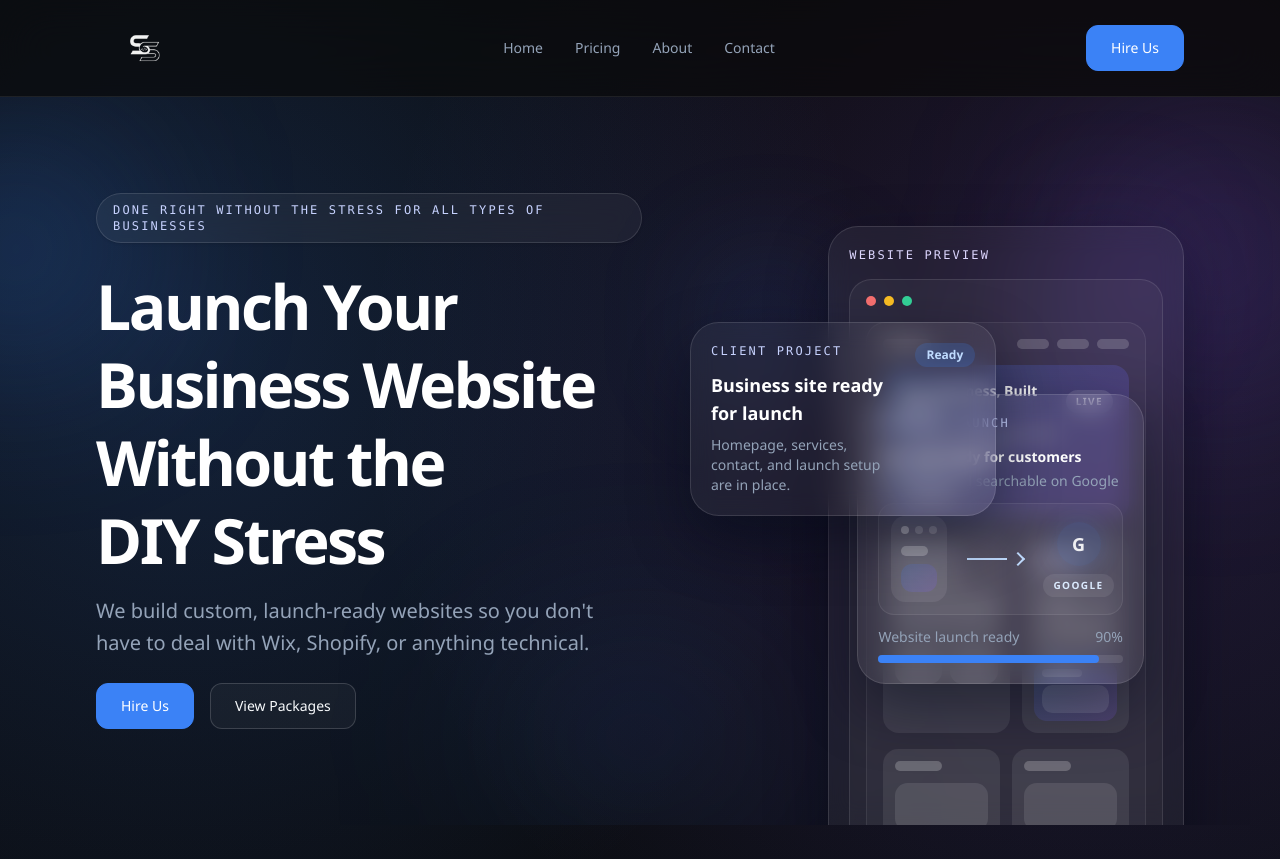
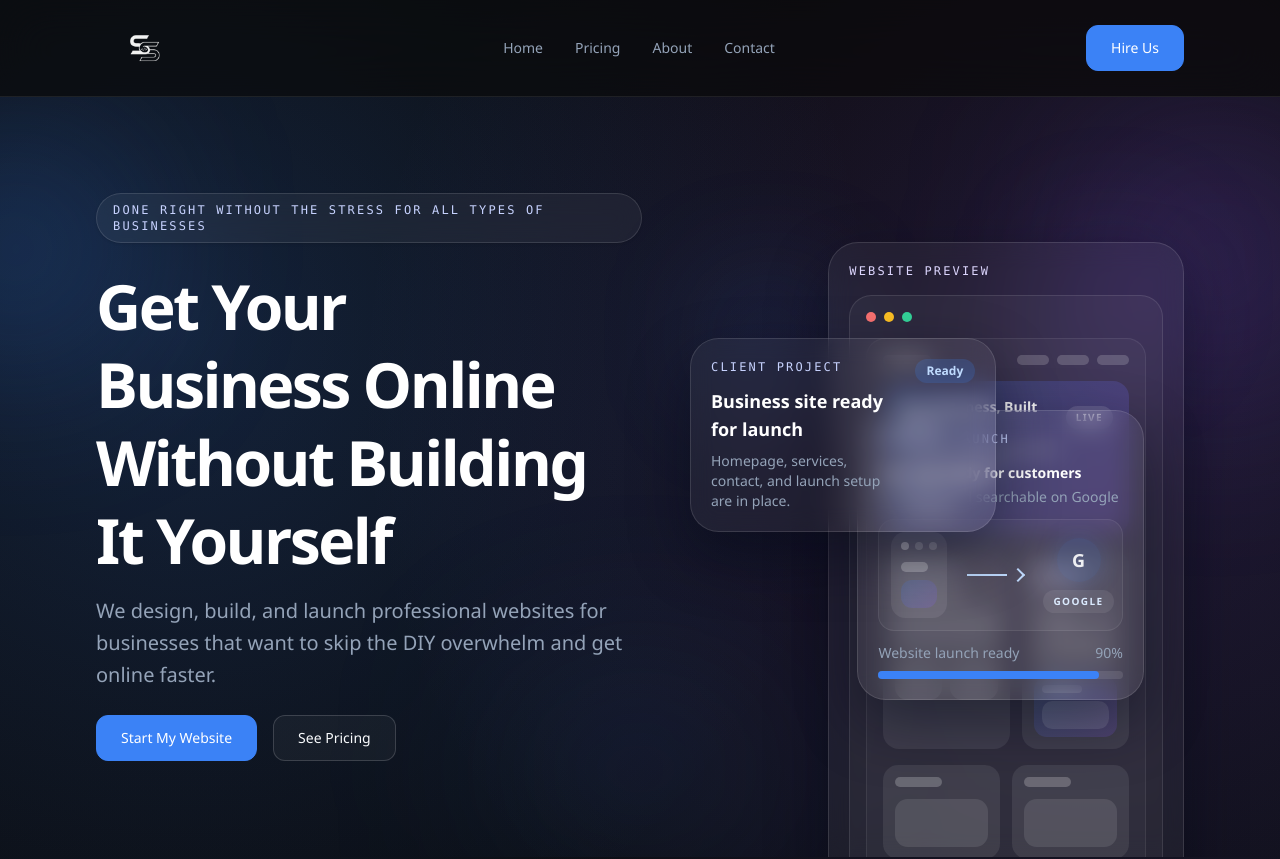
Before and after one commit to MySaaS1023/SS, a Next.js app: page / in a window 1280 px wide. Shown: the top 859 px of the page. Built offline with nearby package versions, Linux system fonts and the light colour scheme.

Commit message:
update homepage hero copy

```diff
--- a/components/hero.tsx
+++ b/components/hero.tsx
@@ -19,11 +19,11 @@ export function Hero() {
           </span>
           <div className="space-y-4">
             <h1 className="max-w-3xl text-balance text-4xl font-semibold leading-tight tracking-[-0.04em] text-white sm:text-5xl lg:text-[3.9rem]">
-              Launch Your Business Website Without the DIY Stress
+              Get Your Business Online Without Building It Yourself
             </h1>
             <p className="max-w-2xl text-lg leading-8 text-[var(--muted)] sm:text-xl">
-              We build custom, launch-ready websites so you don&apos;t have to deal
-              with Wix, Shopify, or anything technical.
+              We design, build, and launch professional websites for businesses that
+              want to skip the DIY overwhelm and get online faster.
             </p>
           </div>
           <div className="flex flex-col gap-4 sm:flex-row">
@@ -31,10 +31,10 @@ export function Hero() {
               href="/get-started"
               className={`${primaryButtonClass} force-white-btn text-sm`}
             >
-              Hire Us
+              Start My Website
             </Link>
             <Link href="/pricing" className={`${secondaryButtonClass} text-sm`}>
-              View Packages
+              See Pricing
             </Link>
           </div>
         </div>
```
